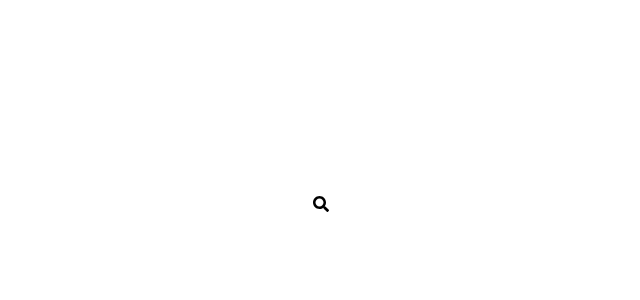
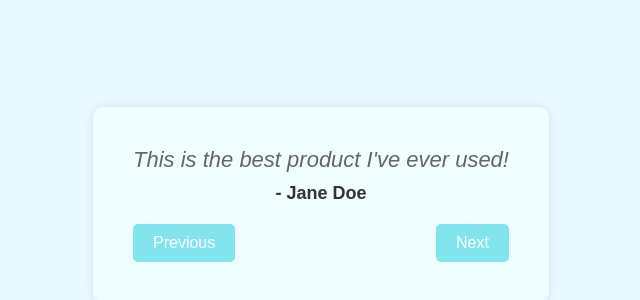
Before and after one commit to subhash48/React-Projects, a React (Vite) app: page / in a window 1280 px wide. Shown: the part 196-496 px from the top of the page, without its empty margins (319-959 px from the left). Built offline with nearby package versions, Linux system fonts and the light colour scheme.

Commit message:
Updated styel sheet and added Project 7 Testimonials

```diff
--- a/src/App.jsx
+++ b/src/App.jsx
@@ -3,8 +3,8 @@
 //import Meals from "./components/Meals";
 //import Calculate from "./components/Calculator";
 //import ToggleBackgroundColor from "./components/ToggleBackgroundColor";
-
-import HiddenSearchBar from "./components/HiddenSearchBar";
+//import HiddenSearchBar from "./components/HiddenSearchBar";
+import Testimonials from "./components/Testimonials";
 
 const App = () => {
   return (
@@ -15,7 +15,8 @@
        {/* <Meals/>  */}
        {/* <Calculate/> */}
        {/* <ToggleBackgroundColor/> */}
-       <HiddenSearchBar/>
+       {/* <HiddenSearchBar/> */}
+       <Testimonials/>
     </div>
 
   )
--- /dev/null
+++ b/src/components/Testimonials.jsx
@@ -0,0 +1,52 @@
+import { useState } from "react"
+import "../style.css"
+
+const Testimonials = () => {
+     const [currentIndex, setCurrentIndex] = useState(0)
+     const testimonials = [
+        {
+          quote: "This is the best product I've ever used!",
+          author: "Jane Doe",
+        },
+        {
+          quote: "I highly recommend this product to everyone!",
+          author: "John Smith",
+        },
+        {
+          quote: "This product has completely changed my life!",
+          author: "Bob Johnson",
+        },
+      ];
+
+      const handlePrevClick = () => {
+        setCurrentIndex(
+          (currentIndex + testimonials.length - 1) % testimonials.length
+        );
+      };
+
+      const handleNextClick = () => {
+        setCurrentIndex((currentIndex + 1) % testimonials.length);
+      };
+
+
+    return (
+        <div className="testimonials">
+
+            <div className="testimonials-quote">
+                    {testimonials[currentIndex].quote}
+            </div>
+
+            <div className="testimonials-author">
+                   - {testimonials[currentIndex].author}
+            </div>
+
+            <div className="testimonials-nav">
+                <button onClick={handlePrevClick}>Previous</button>
+                <button onClick={handleNextClick}>Next</button>
+            </div>
+
+        </div>
+  )
+}
+
+export default Testimonials
--- a/src/style.css
+++ b/src/style.css
@@ -247,7 +247,11 @@
 }
  */
 
- * {
+ /* ********************************* */
+
+ /* Project-6 HiddenSearchBar */
+
+ /* * {
     margin: 0;
     padding: 0;
     box-sizing: border-box;
@@ -279,4 +283,67 @@
     color: #fff;
     border-radius: 2px;
     box-shadow: 2px 2px 2px 1px rgb(35, 35, 35);
+  } */
+
+
+  * {
+    margin: 0;
+    padding: 0;
+    box-sizing: border-box;
   }
+
+  body {
+    display: flex;
+    justify-content: center;
+    align-items: center;
+    height: 100vh;
+    background-color: #e8faff;
+  }
+
+  .testimonials {
+    margin: 0 auto;
+    text-align: center;
+    font-family: sans-serif;
+    border-radius: 10px;
+    padding: 40px;
+    box-shadow: 0 0 10px rgba(0, 0, 0, 0.1);
+    background-color: #f0fdfe;
+  }
+
+  .testimonials-quote {
+    font-size: 22px;
+    font-style: italic;
+    margin-bottom: 10px;
+    color: #666;
+  }
+
+  .testimonials-author {
+    font-size: 18px;
+    font-weight: bold;
+    margin-bottom: 20px;
+    color: #333;
+  }
+
+  .testimonials-nav {
+    display: flex;
+    justify-content: space-between;
+  }
+
+  .testimonials-nav button {
+    padding: 10px 20px;
+    border: none;
+    background-color: #82e5ee;
+    color: #fff;
+    font-size: 16px;
+    cursor: pointer;
+    border-radius: 5px;
+    transition: background-color 0.3s;
+  }
+
+  .testimonials-nav button:hover {
+    background-color: #037680;
+  }
+
+  .testimonials-nav button:active {
+    transform: scale(0.95);
+  }
```
